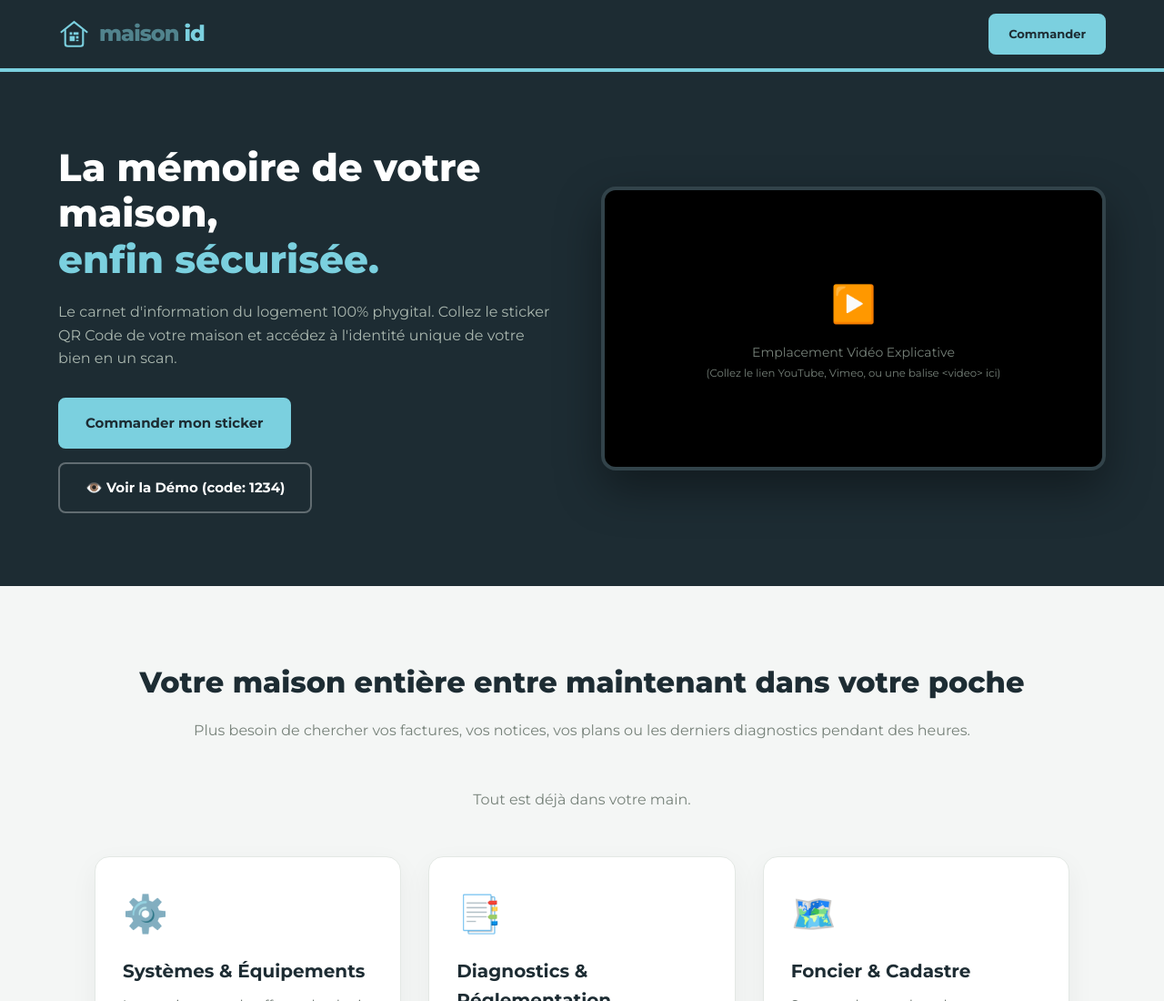
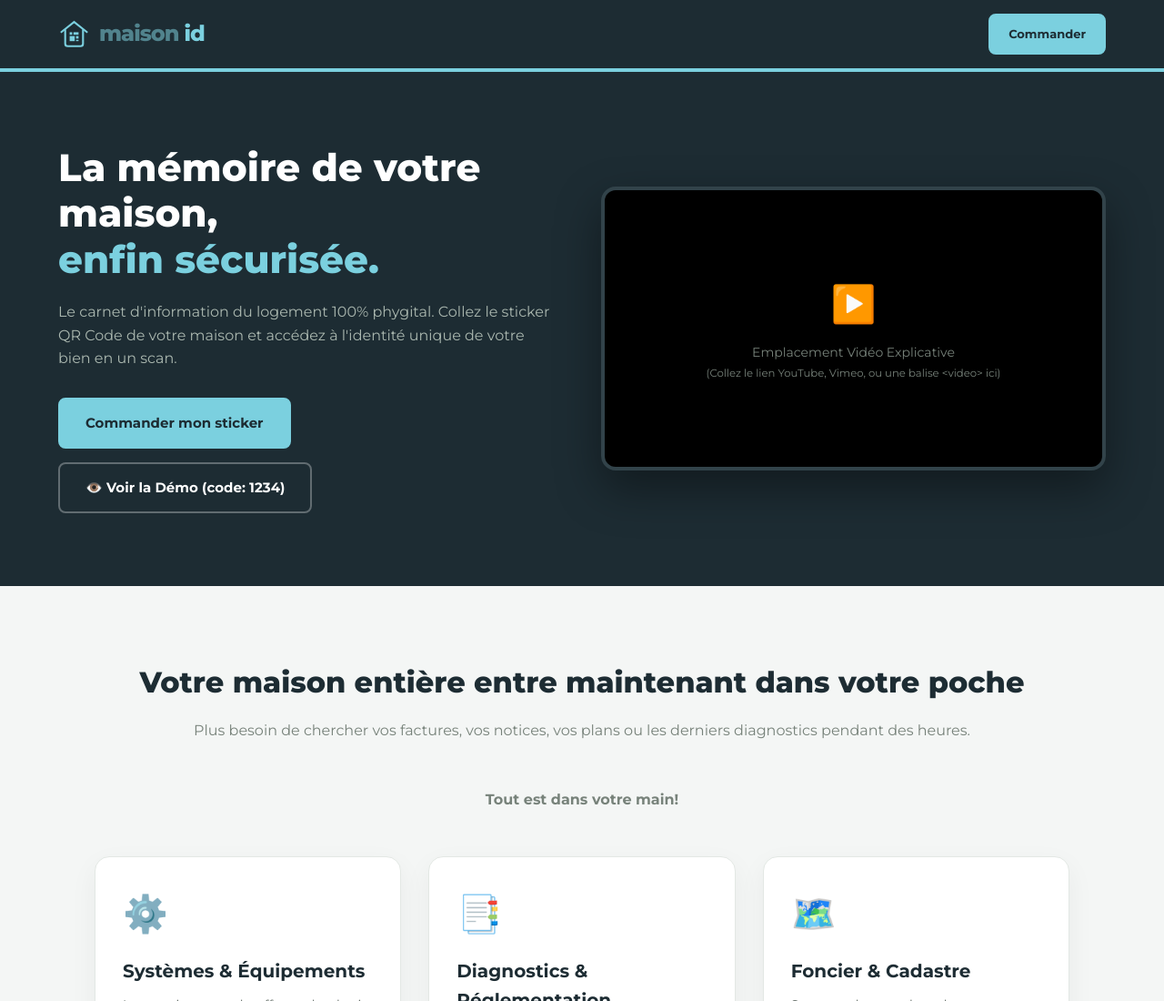
Before and after one commit to jeey33/home-id, a website: page public/vitrine.html in a window 1280 px wide. Shown: the top 1100 px of the page at 91% size. Drawn offline with Linux system fonts and the light colour scheme.

Commit message:
Update subtitle to emphasize accessibility

```diff
--- a/public/vitrine.html
+++ b/public/vitrine.html
@@ -112,7 +112,7 @@
   <section id="concept" class="section">
     <h2 class="section-title">Votre maison entière entre maintenant dans votre poche</h2>
     <p class="section-subtitle">Plus besoin de chercher vos factures, vos notices, vos plans ou les derniers diagnostics pendant des heures.</p>
-    <p class="section-subtitle">Tout est déjà dans votre main.</p>
+    <h2 class="section-subtitle">Tout est dans votre main!</h2>
 
     <div class="features-grid">
       <div class="feature-card">
```
